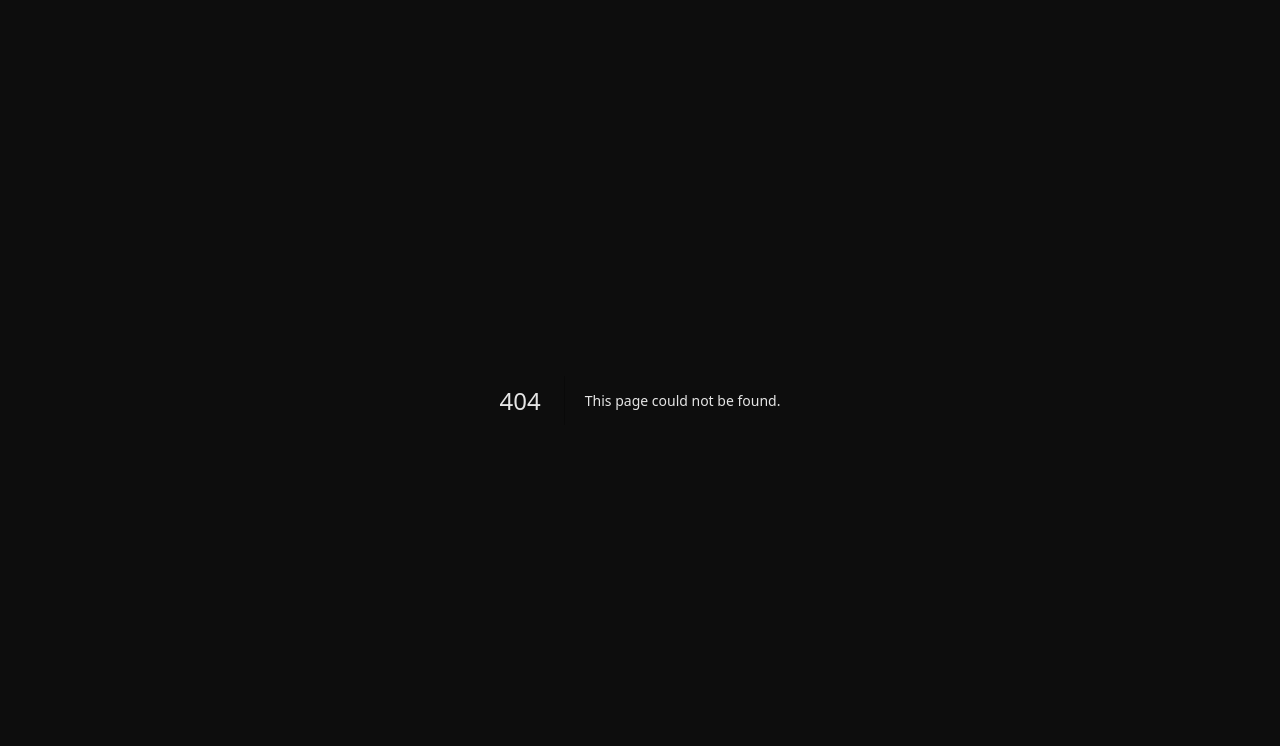
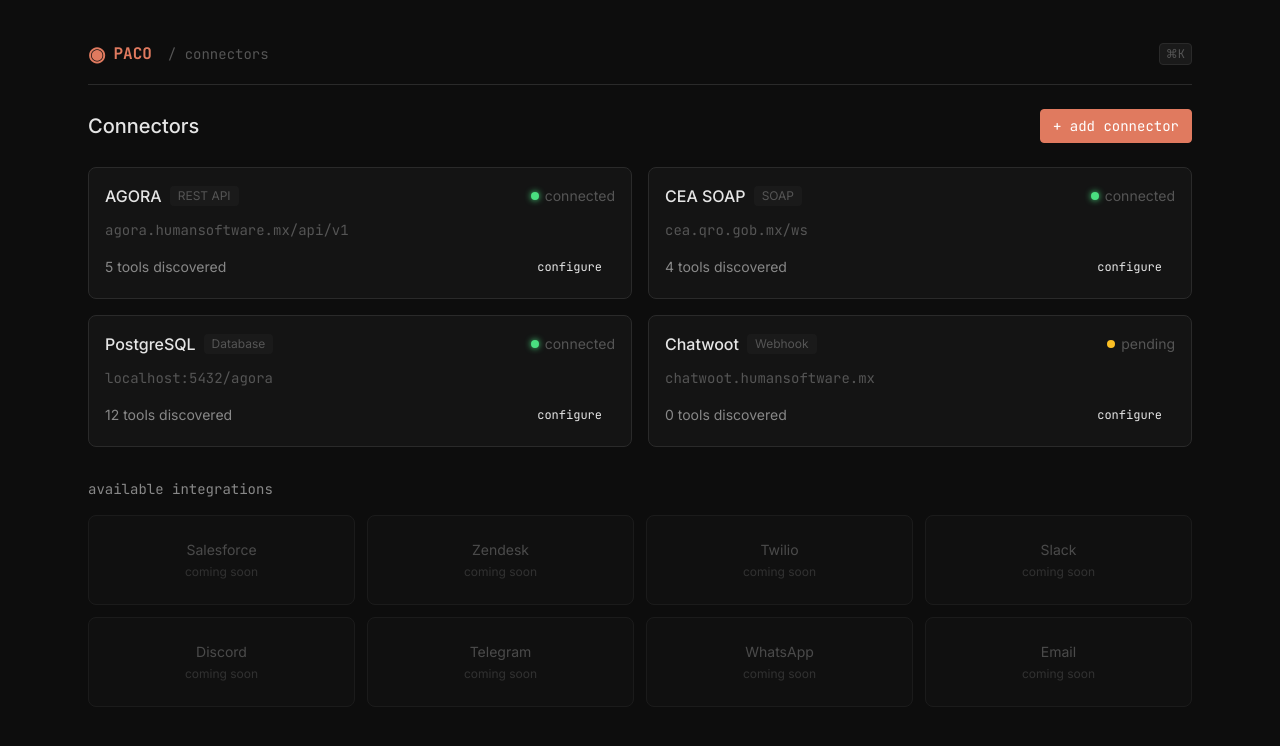
Before and after one commit to fcamachol/paco, a Next.js app: page /connectors in a window 1280 px wide. Before the commit this address had no page. Shown: the top 746 px of the page. Built offline with nearby package versions, Linux system fonts and the light colour scheme.

Commit message:
Add connectors page

```diff
--- /dev/null
+++ b/app/connectors/page.tsx
@@ -0,0 +1,64 @@
+'use client'
+
+const connectors = [
+  { id: '1', name: 'AGORA', type: 'REST API', status: 'connected', tools: 5, endpoint: 'agora.humansoftware.mx/api/v1' },
+  { id: '2', name: 'CEA SOAP', type: 'SOAP', status: 'connected', tools: 4, endpoint: 'cea.qro.gob.mx/ws' },
+  { id: '3', name: 'PostgreSQL', type: 'Database', status: 'connected', tools: 12, endpoint: 'localhost:5432/agora' },
+  { id: '4', name: 'Chatwoot', type: 'Webhook', status: 'pending', tools: 0, endpoint: 'chatwoot.humansoftware.mx' },
+]
+
+function Nav() {
+  return (
+    <nav className="nav">
+      <div className="flex items-center gap-4">
+        <span className="nav-brand"><span className="text-xl">◉</span> PACO</span>
+        <span className="nav-breadcrumb">/ connectors</span>
+      </div>
+      <span className="kbd">⌘K</span>
+    </nav>
+  )
+}
+
+export default function ConnectorsPage() {
+  return (
+    <div className="page">
+      <Nav />
+      <div className="flex items-center justify-between mb-6">
+        <h1 className="text-xl font-medium">Connectors</h1>
+        <button className="btn btn-primary">+ add connector</button>
+      </div>
+      <div className="grid grid-cols-1 md:grid-cols-2 gap-4">
+        {connectors.map(conn => (
+          <div key={conn.id} className="card hover:glow cursor-pointer">
+            <div className="flex items-center justify-between mb-3">
+              <div className="flex items-center gap-2">
+                <span className="font-medium">{conn.name}</span>
+                <span className="text-text-muted text-xs bg-bg-tertiary px-2 py-0.5 rounded">{conn.type}</span>
+              </div>
+              <div className="flex items-center gap-1.5">
+                <span className={`status-dot ${conn.status === 'connected' ? 'active' : 'beta'}`} />
+                <span className="text-text-muted text-sm">{conn.status}</span>
+              </div>
+            </div>
+            <div className="text-text-muted text-sm font-mono mb-3">{conn.endpoint}</div>
+            <div className="flex items-center justify-between text-sm">
+              <span className="text-text-secondary">{conn.tools} tools discovered</span>
+              <button className="btn btn-ghost text-xs">configure</button>
+            </div>
+          </div>
+        ))}
+      </div>
+      <div className="mt-8">
+        <div className="section-title">available integrations</div>
+        <div className="grid grid-cols-2 md:grid-cols-4 gap-3">
+          {['Salesforce', 'Zendesk', 'Twilio', 'Slack', 'Discord', 'Telegram', 'WhatsApp', 'Email'].map(name => (
+            <div key={name} className="card text-center py-6 opacity-50 hover:opacity-100 transition-opacity">
+              <div className="text-text-secondary text-sm">{name}</div>
+              <div className="text-text-muted text-xs mt-1">coming soon</div>
+            </div>
+          ))}
+        </div>
+      </div>
+    </div>
+  )
+}
```
